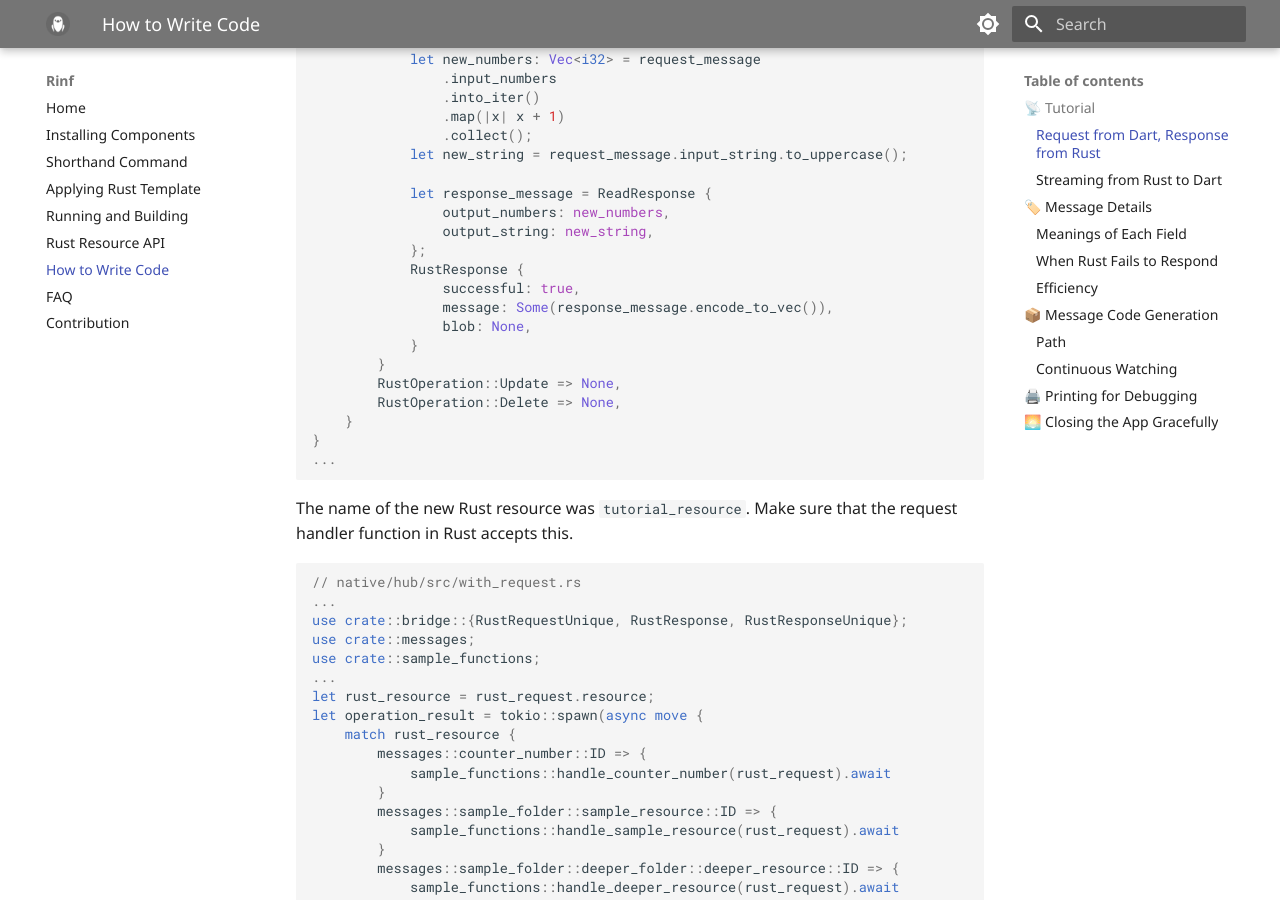
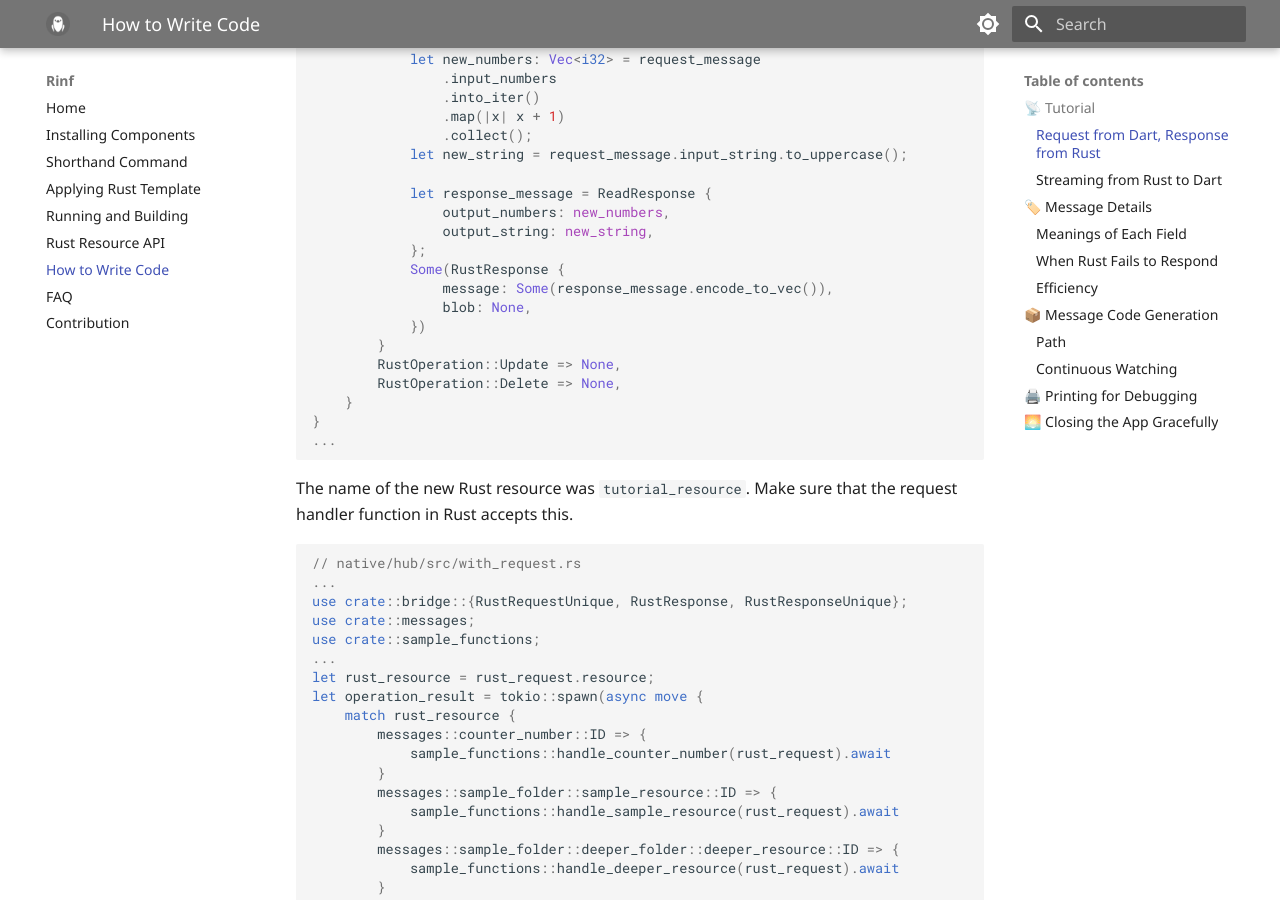
Before and after one commit to cunarist/rinf, an MkDocs documentation site: the page built from documentation/docs/writing-code.md, in a window 1280 px wide and 900 px high, scrolled down 2132 px. Built offline with MkDocs 1.6.1 and Material for MkDocs 9.7.7, drawn with Linux system fonts in a browser that asks for light colours.

Commit message:
Fix an outdated tutorial code

```diff
--- a/documentation/docs/writing-code.md
+++ b/documentation/docs/writing-code.md
@@ -114,11 +114,10 @@ pub async fn handle_tutorial_resource(rust_request: RustRequest) -> Option<RustR
                 output_numbers: new_numbers,
                 output_string: new_string,
             };
-            RustResponse {
-                successful: true,
+            Some(RustResponse {
                 message: Some(response_message.encode_to_vec()),
                 blob: None,
-            }
+            })
         }
         RustOperation::Update => None,
         RustOperation::Delete => None,
```
